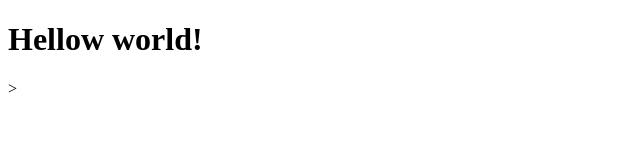
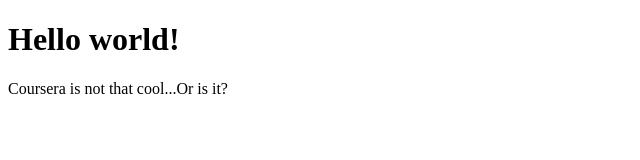
Before and after one commit to tspyrosk/fe-course, a plain HTML site: page site/index.html in a window 1280 px wide. Shown: the whole page, without its empty margins (0-640 px from the left). Drawn offline with Linux system fonts and the light colour scheme.

Commit message:
Basic css

```diff
--- a/site/index.html
+++ b/site/index.html
@@ -1,9 +1,12 @@
 <!DOCTYPE html>
 <html>
 <head>
+	<meta charset="utf-8">
 	<title>Hello world!</title>
+	<link rel="stylesheet" href="style.css">
 </head>
 <body>
-	<h1>Hellow world!</h1>>
+	<h1>Hello world!</h1>
+	<p>Coursera is not that cool...<span class="highlight">Or is it?</span></p>
 </body>
 </html>
--- /dev/null
+++ b/site/style.css
@@ -0,0 +1,4 @@
+span.highlight:hover {
+	color: maroon;
+	font-size: 130%;
+}
```
